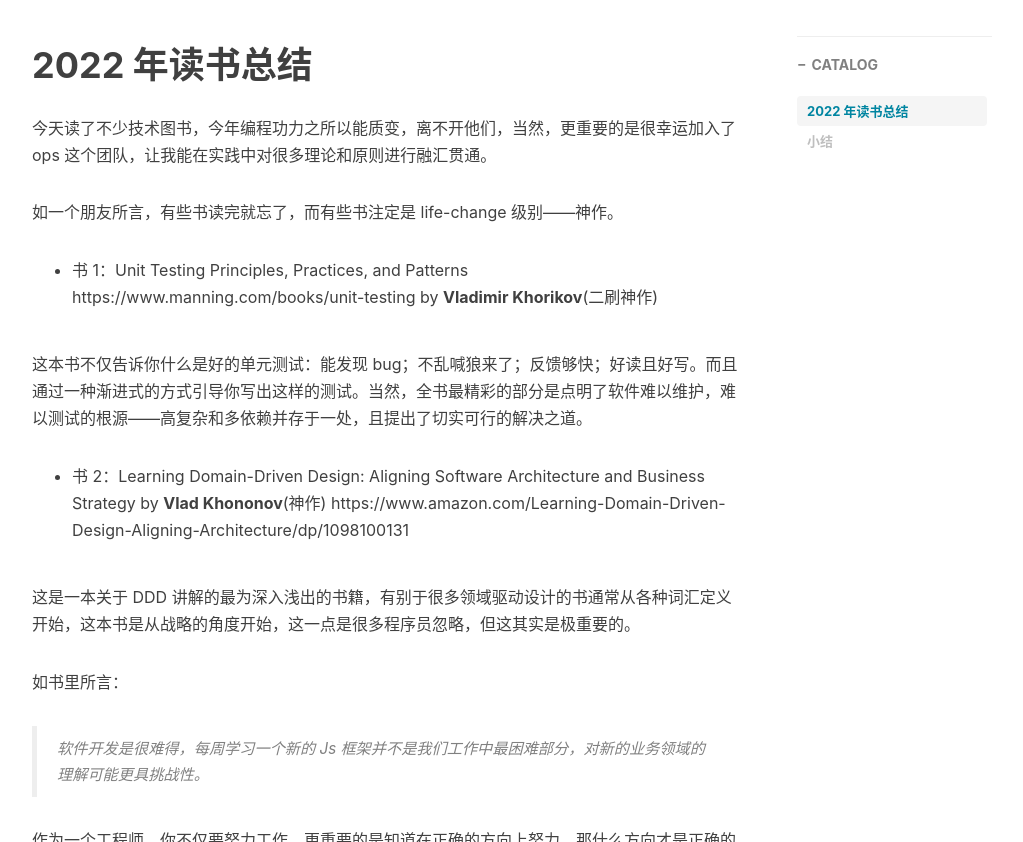
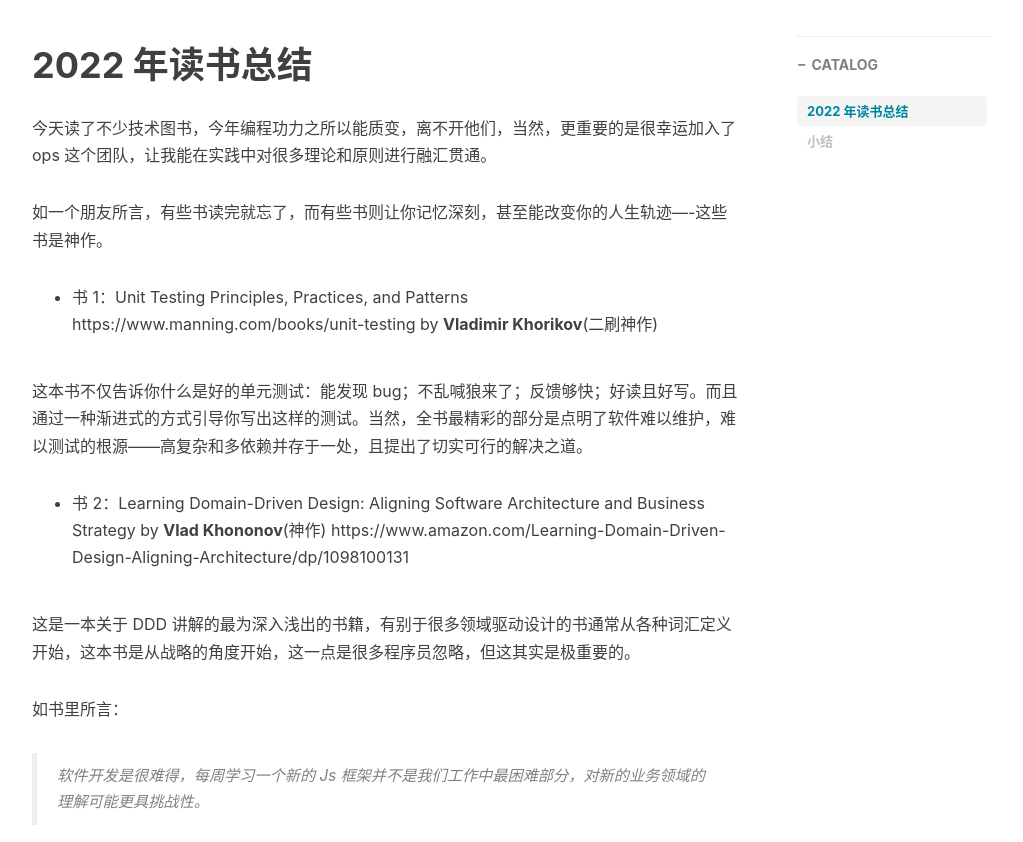
Before and after one commit to scottming/scottming.github.io, a Jekyll site: the page built from _posts/2023-01-03-reading-recap-in-2022.md, in a window 1280 px wide and 900 px high, scrolled down 403 px, cut to the strip 58-900 px from the top of the window. Shown: the whole strip, without its empty margins (233-1256 px from the left). Built offline with Jekyll 4.4.1, drawn with Linux system fonts in a browser that asks for light colours; nearby versions of some CDN libraries; comment, search, counter and statistics services are not loaded.

Commit message:
Make one sentense more fluent

```diff
--- a/_posts/2023-01-03-reading-recap-in-2022.md
+++ b/_posts/2023-01-03-reading-recap-in-2022.md
@@ -16,7 +16,7 @@ tags:
 今天读了不少技术图书，今年编程功力之所以能质变，离不开他们，当然，更重要的是很幸运加入了 ops 这个团队，让我能在实践中对很多理论和原则进行融汇贯通。
 
 
-如一个朋友所言，有些书读完就忘了，而有些书注定是 life-change 级别——神作。
+如一个朋友所言，有些书读完就忘了，而有些书则让你记忆深刻，甚至能改变你的人生轨迹----这些书是神作。
 
 * 书 1：Unit Testing Principles, Practices, and Patterns https://www.manning.com/books/unit-testing by **Vladimir Khorikov**(二刷神作)
 
```
